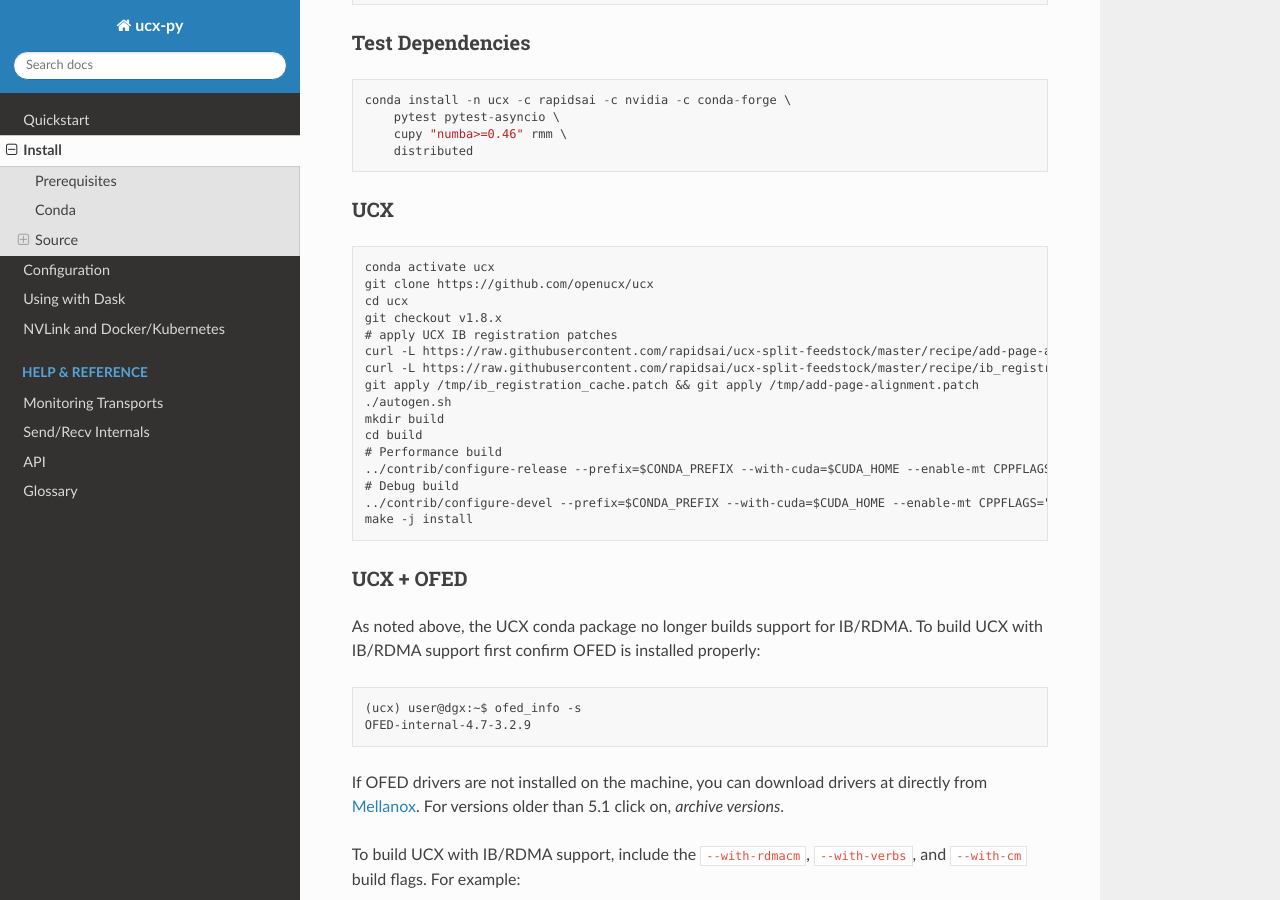
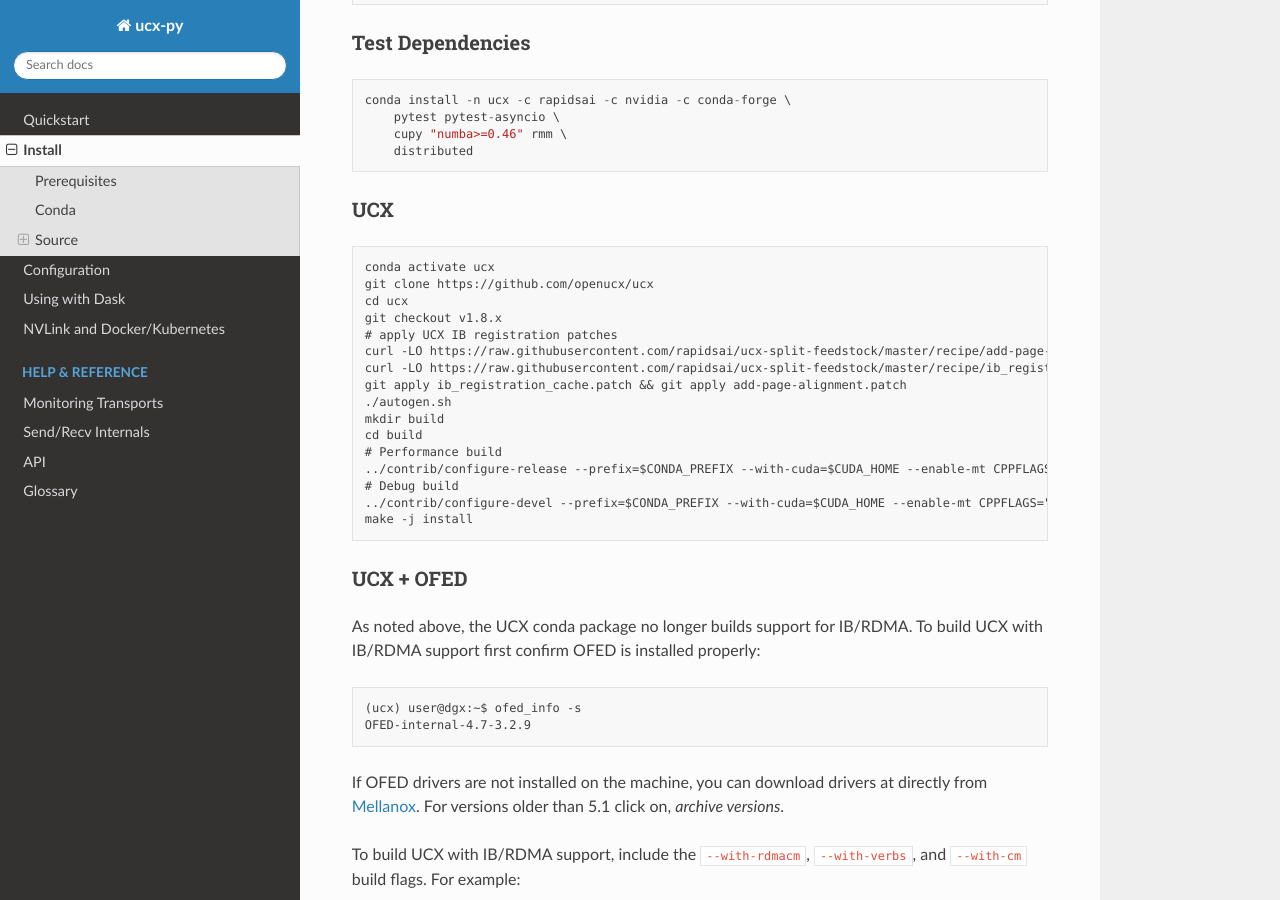
Before and after one commit to rapidsai/ucx-py, a Sphinx documentation site: the page built from docs/source/install.rst, in a window 1280 px wide and 900 px high, scrolled down 1196 px. Built offline with Sphinx 7.4.7 and the Read the Docs theme 2.0.0, drawn with Linux system fonts in a browser that asks for light colours; the version number could not be read and is left out.

Commit message:
Update docs/source/install.rst
Co-authored-by: jakirkham <jakirkham@gmail.com>

```diff
--- a/docs/source/install.rst
+++ b/docs/source/install.rst
@@ -73,9 +73,9 @@
     cd ucx
     git checkout v1.8.x
     # apply UCX IB registration patches
-    curl -L https://raw.githubusercontent.com/rapidsai/ucx-split-feedstock/master/recipe/add-page-alignment.patch > /tmp/add-page-alignment.patch
-    curl -L https://raw.githubusercontent.com/rapidsai/ucx-split-feedstock/master/recipe/ib_registration_cache.patch > /tmp/ib_registration_cache.patch
-    git apply /tmp/ib_registration_cache.patch && git apply /tmp/add-page-alignment.patch
+    curl -LO https://raw.githubusercontent.com/rapidsai/ucx-split-feedstock/master/recipe/add-page-alignment.patch
+    curl -LO https://raw.githubusercontent.com/rapidsai/ucx-split-feedstock/master/recipe/ib_registration_cache.patch
+    git apply ib_registration_cache.patch && git apply add-page-alignment.patch
     ./autogen.sh
     mkdir build
     cd build
```
